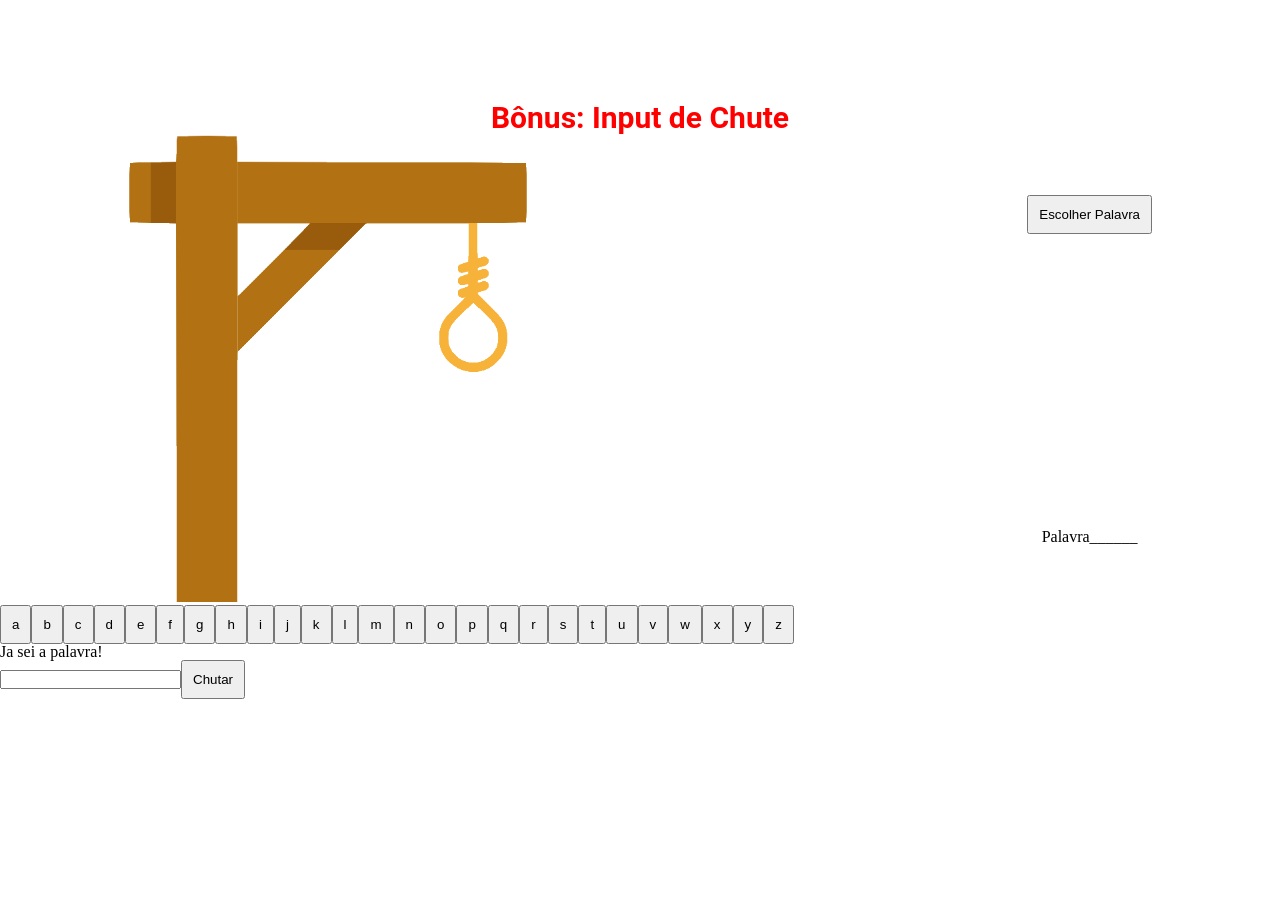
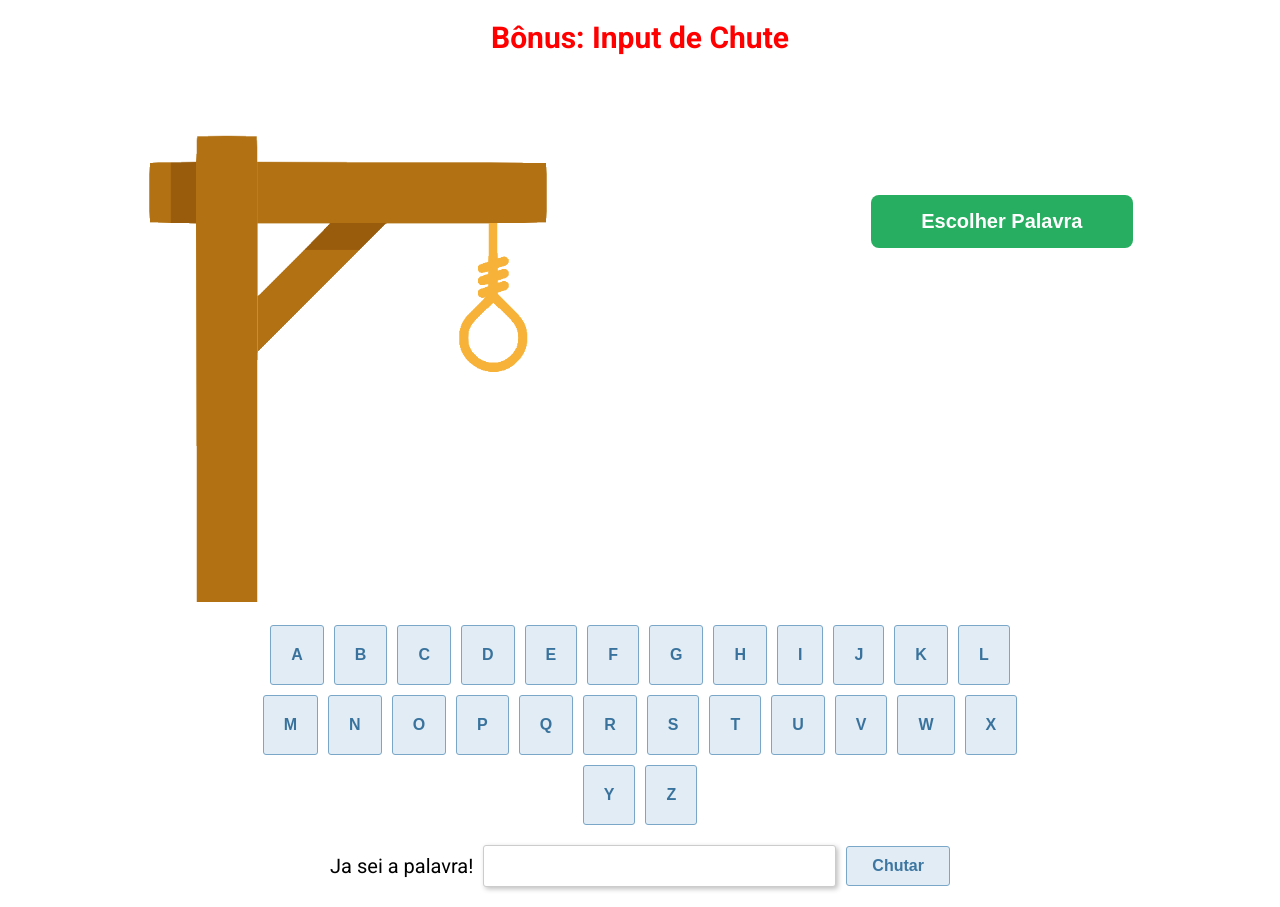
Before and after one commit to CaioPires92/jogo-da-forca, a React (Create React App) app: page / in a window 1280 px wide. Before the commit the page ends 800 px from the top, so only its background shows below. Built offline with nearby package versions, Linux system fonts and the light colour scheme.

Commit message:
pre jogo e desabilitar uma letra ja clicada

```diff
--- a/public/index.html
+++ b/public/index.html
@@ -10,36 +10,13 @@
       content="Web site created using create-react-app"
     />
     <link rel="apple-touch-icon" href="%PUBLIC_URL%/logo192.png" />
-    <!--
-      manifest.json provides metadata used when your web app is installed on a
-      user's mobile device or desktop. See https://developers.google.com/web/fundamentals/web-app-manifest/
-    -->
+
     <link rel="manifest" href="%PUBLIC_URL%/manifest.json" />
-    <!--
-      Notice the use of %PUBLIC_URL% in the tags above.
-      It will be replaced with the URL of the `public` folder during the build.
-      Only files inside the `public` folder can be referenced from the HTML.
 
-      Unlike "/favicon.ico" or "favicon.ico", "%PUBLIC_URL%/favicon.ico" will
-      work correctly both with client-side routing and a non-root public URL.
-      Learn how to configure a non-root public URL by running `npm run build`.
-    -->
-    <link rel="stylesheet" href="reset.css" />
-    <link rel="stylesheet" href="style.css" />
-    <title>React App</title>
+    <title>Jogo da Forca</title>
   </head>
   <body>
     <noscript>You need to enable JavaScript to run this app.</noscript>
     <div id="root"></div>
-    <!--
-      This HTML file is a template.
-      If you open it directly in the browser, you will see an empty page.
-
-      You can add webfonts, meta tags, or analytics to this file.
-      The build step will place the bundled scripts into the <body> tag.
-
-      To begin the development, run `npm start` or `yarn start`.
-      To create a production bundle, use `npm run build` or `yarn build`.
-    -->
   </body>
 </html>
--- a/public/style.css
+++ /dev/null
@@ -1,5 +0,0 @@
-body {
-  width: 100%;
-  height: 100%;
-  margin: 0 auto;
-}
--- a/src/Components/Jogo.css
+++ /dev/null
@@ -1,37 +0,0 @@
-h1 {
-  margin-top: 100px;
-  justify-content: center;
-}
-
-.container {
-  margin: 0 auto;
-  width: 80%;
-  display: flex;
-  align-items: center;
-  justify-content: space-between;
-}
-
-.palavra {
-  display: flex;
-  align-items: center;
-  justify-content: space-between;
-  flex-direction: column;
-  height: 350px;
-}
-
-h1 {
-  font-family: 'Roboto';
-  font-style: normal;
-  font-weight: 700;
-  font-size: 30px;
-  line-height: 35px;
-  display: flex;
-  align-items: center;
-  text-align: center;
-
-  color: #ff0000;
-}
-
-img {
-  width: 400px;
-}
--- a/src/Components/Jogo.jsx
+++ b/src/Components/Jogo.jsx
@@ -1,8 +1,24 @@
-import React from 'react'
+import React, { useState } from 'react'
 import Letras from './Letras'
-import './Jogo.css'
+import palavras from '../palavras'
 
 export default function Jogo() {
+  let contagemErros = 0
+
+  const [inputDisabled, setInputDisabled] = useState(true)
+  const [botoesDisabled, setBotoesDisabled] = useState(true)
+  const [palavra, setPalavra] = useState('')
+
+  function habilitarLetras() {
+    setBotoesDisabled(false)
+    const palavraSorteada = palavras[Math.floor(Math.random() * palavra.length)]
+    setPalavra(palavraSorteada)
+  }
+
+  function handleLetterClick(letra) {
+    // console.log(letra)
+  }
+
   return (
     <div>
       <header>
@@ -12,15 +28,17 @@ export default function Jogo() {
         <div>
           <img src="assets/forca0.png" alt="" />
         </div>
-        <div className="palavra">
-          <button>Escolher Palavra</button>
-          <dir>Palavra______</dir>
+        <div className="container-palavra">
+          <button className="btn-escolher" onClick={habilitarLetras}>
+            Escolher Palavra
+          </button>
+          <div className="palavra">{palavra.split('').map(() => '_ ')}</div>
         </div>
       </div>
-      <Letras />
-      <div>
+      <Letras disabled={botoesDisabled} onLetterClick={handleLetterClick} />
+      <div className="container-input">
         <h2>Ja sei a palavra!</h2>
-        <input type="text" />
+        <input disabled={inputDisabled} type="text" />
         <button>Chutar</button>
       </div>
     </div>
--- a/src/Components/Letras.css
+++ /dev/null
@@ -1,3 +0,0 @@
-button {
-  padding: 10px;
-}
--- a/src/Components/Letras.jsx
+++ b/src/Components/Letras.jsx
@@ -1,15 +1,32 @@
-import React from 'react'
+import React, { useState } from 'react'
 import alfabeto from '../alfabeto'
-import './Letras.css'
 
-function AlfabetoBotoes() {
+function Letras(props) {
+  const { disabled, onLetterClick } = props
+  const [letrasClicadas, setLetrasClicadas] = useState([])
+
+  function handleClick(letra) {
+    onLetterClick(letra)
+    console.log(letra)
+    setLetrasClicadas([...letrasClicadas, letra])
+  }
+
   return (
-    <div>
+    <div className="btn-container">
       {alfabeto.map(letra => (
-        <button key={letra}>{letra}</button>
+        <button
+          disabled={disabled}
+          onClick={() => handleClick(letra)}
+          className={`btn-letras ${
+            letrasClicadas.includes(letra) ? 'clicked' : ''
+          }`}
+          key={letra}
+        >
+          {letra.toLocaleUpperCase()}
+        </button>
       ))}
     </div>
   )
 }
 
-export default AlfabetoBotoes
+export default Letras
--- a/src/alfabeto.js
+++ b/src/alfabeto.js
@@ -1,3 +1,2 @@
 const alfabeto = ["a", "b", "c", "d", "e", "f", "g", "h", "i", "j", "k", "l", "m", "n", "o", "p", "q", "r", "s", "t", "u", "v", "w", "x", "y", "z"]
-
 export default alfabeto
--- /dev/null
+++ b/src/css/style.css
@@ -0,0 +1,140 @@
+@import url('https://fonts.googleapis.com/css2?family=Noto+Sans:wght@400;700&family=Roboto:wght@400;700&display=swap');
+
+body {
+  font-family: 'Roboto', sans-serif;
+  width: 100%;
+  height: 100%;
+}
+
+.btn-container {
+  max-width: 1024px;
+  width: 62%;
+  margin-inline: auto;
+  margin-top: 20px;
+  display: flex;
+  align-items: center;
+  justify-content: center;
+  flex-wrap: wrap;
+  text-align: center;
+  flex-direction: row;
+  gap: 10px;
+}
+
+.btn-letras {
+  padding: 20px;
+
+  background: #e1ecf4;
+  border: 1px solid #7aa7c7;
+  border-radius: 3px;
+
+  font-style: normal;
+  font-weight: 700;
+  font-size: 16px;
+  display: flex;
+  color: #39739d;
+}
+
+.btn-letras.clicked {
+  opacity: 0.6;
+}
+
+/* Jogo */
+
+h1 {
+  margin-top: 20px;
+  justify-content: center;
+  font-style: normal;
+  font-weight: 700;
+  font-size: 30px;
+  line-height: 35px;
+  display: flex;
+  align-items: center;
+  text-align: center;
+
+  color: #ff0000;
+}
+
+.container {
+  margin-top: 80px;
+  margin-inline: auto;
+  width: 1025px;
+  display: flex;
+  align-items: center;
+  justify-content: space-between;
+  padding: 0 20px;
+}
+
+.container-palavra {
+  display: flex;
+  align-items: center;
+  justify-content: space-between;
+  flex-direction: column;
+  height: 350px;
+}
+
+img {
+  width: 400px;
+}
+
+/* Jogo */
+
+.container-input {
+  display: flex;
+  align-items: center;
+  justify-content: center;
+  margin: 20px 0px;
+
+  gap: 10px;
+}
+
+.container-input h2 {
+  font-weight: 400;
+  font-size: 20px;
+
+  color: #000000;
+}
+
+.container-input input {
+  padding: 20px 80px;
+  width: 353px;
+  height: 40px;
+
+  background: #ffffff;
+  border: 1px solid #cccccc;
+  box-shadow: 2px 2px 5px rgba(0, 0, 0, 0.25);
+  border-radius: 3px;
+}
+
+.container-input button {
+  padding: 10px 25px;
+
+  font-weight: 700;
+  font-size: 16px;
+
+  color: #3c76a1;
+  border: none;
+
+  background: #e1ecf4;
+  border: 1px solid #7aa7c7;
+  border-radius: 3px;
+}
+
+.btn-escolher {
+  padding: 15px 50px;
+  background: #27ae60;
+  border-radius: 8px;
+
+  font-weight: 700;
+  font-size: 20px;
+  color: #fff;
+  border: none;
+}
+
+.palavra {
+  font-family: 'Noto Sans', sans-serif;
+
+  font-weight: 700;
+  font-size: 50px;
+
+  color: #000000;
+}
--- a/src/index.js
+++ b/src/index.js
@@ -1,6 +1,8 @@
 import React from 'react'
 import ReactDOM from 'react-dom/client'
 import App from './Components/App'
+import './css/reset.css'
+import './css/style.css'
 
 const root = ReactDOM.createRoot(document.getElementById('root'))
 root.render(
```
Also changed, not shown: src/css/reset.css (renamed from public/reset.css).
